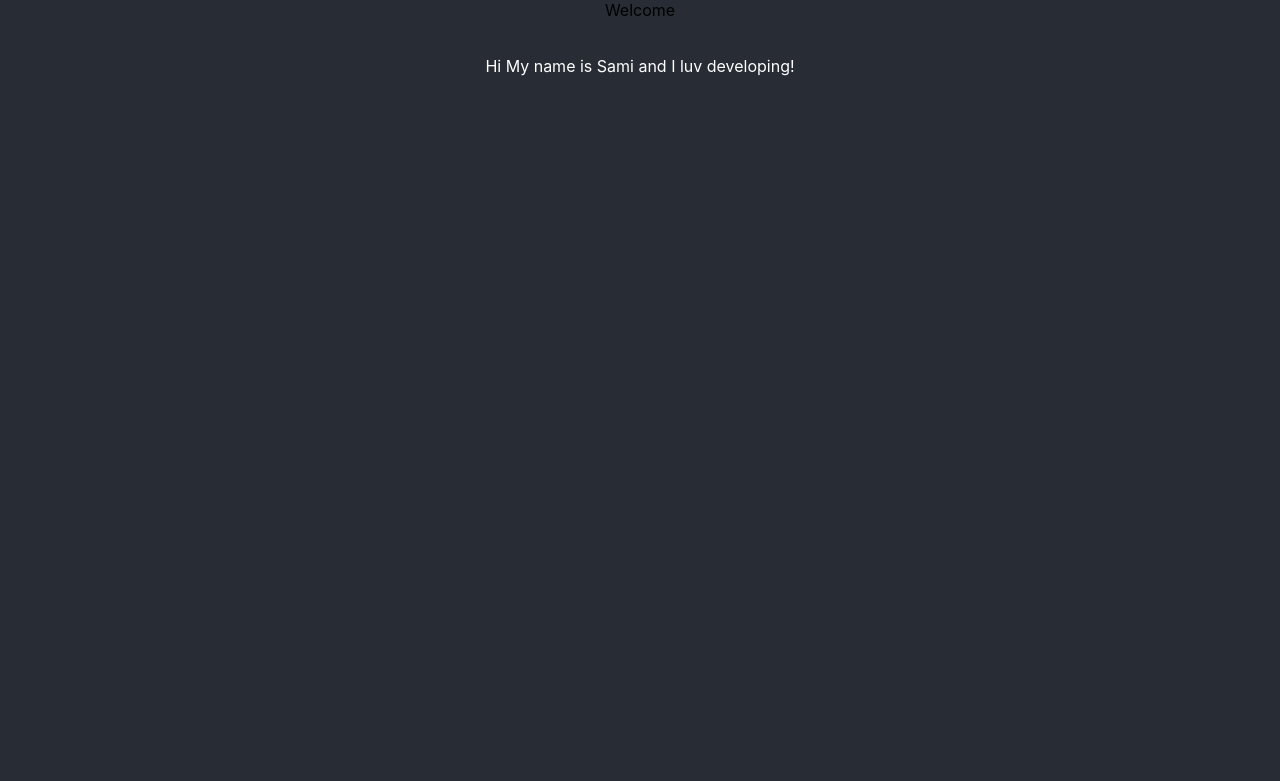
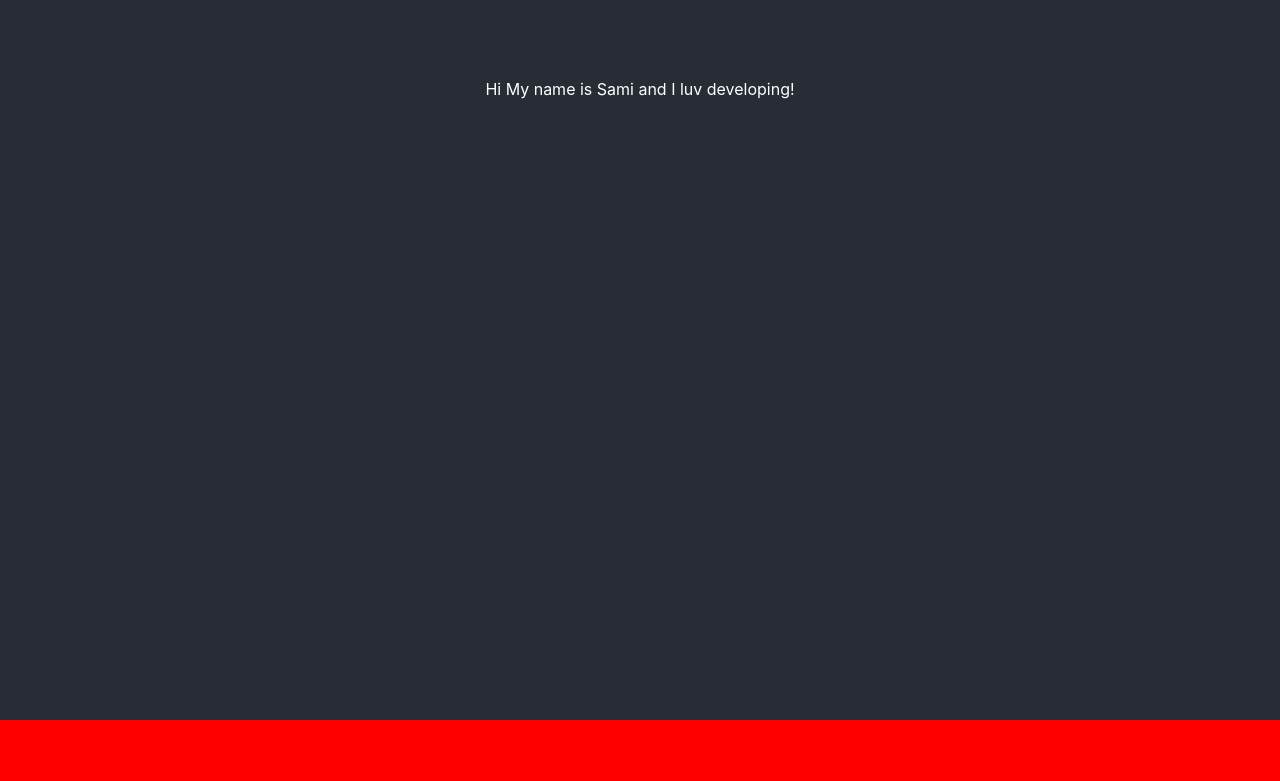
Before and after one commit to SamkHarks/My-page, a React (Create React App) app: page / in a window 1280 px wide. Shown: the top 781 px of the page. Built offline with nearby package versions, Linux system fonts and the light colour scheme.

Commit message:
add classNames and take hook into use

```diff
--- a/src/components/Sections.js
+++ b/src/components/Sections.js
@@ -4,13 +4,9 @@ import { About } from '../components/About';
 import { Welcome } from './Welcome';
 import { Portfolio } from './Portfolio';
 import { Contact } from './Contact';
-/*
-{ id: 'welcome', title: 'Welcome', backgroundColor: "#282c34" },
-    { id: 'about', title: 'About Me', backgroundColor: 'red' },
-    { id: 'portfolio', title: 'Portfolio', backgroundColor: 'green' },
-    { id: 'contact', title: 'Contact', backgroundColor: 'blue' },
-  ];
-*/
+import '../App.css';
+import { useInterSectionObserver } from '../hooks/hooks';
+
 const components = {
     welcome: Welcome,
     about: About,
@@ -25,16 +21,10 @@ const SectionWrapper = ({
 }) => (
     <div
         ref={sectionRefs[section.id]}
-        style={{
-            height:1000,
-            display: 'flex',
-            flexDirection: 'column',
-            alignItems: 'center',
-            paddingLeft: 20,
-            paddingRight: 20,
-            backgroundColor: section.backgroundColor
-        }}>
-        <header>{section.title}</header>
+        className={'section'}
+        style={{ backgroundColor: section.backgroundColor }}
+    >
+        <header className={'section-title'}>{section.title}</header>
         <div style={{
             paddingTop: 20
         }}>
@@ -44,6 +34,8 @@ const SectionWrapper = ({
 );
 
 export const Sections = ({ sectionRefs }) => {
+    const data = document.querySelectorAll('.section-title');
+    useInterSectionObserver(data);
     return (
         <>
             {
```
